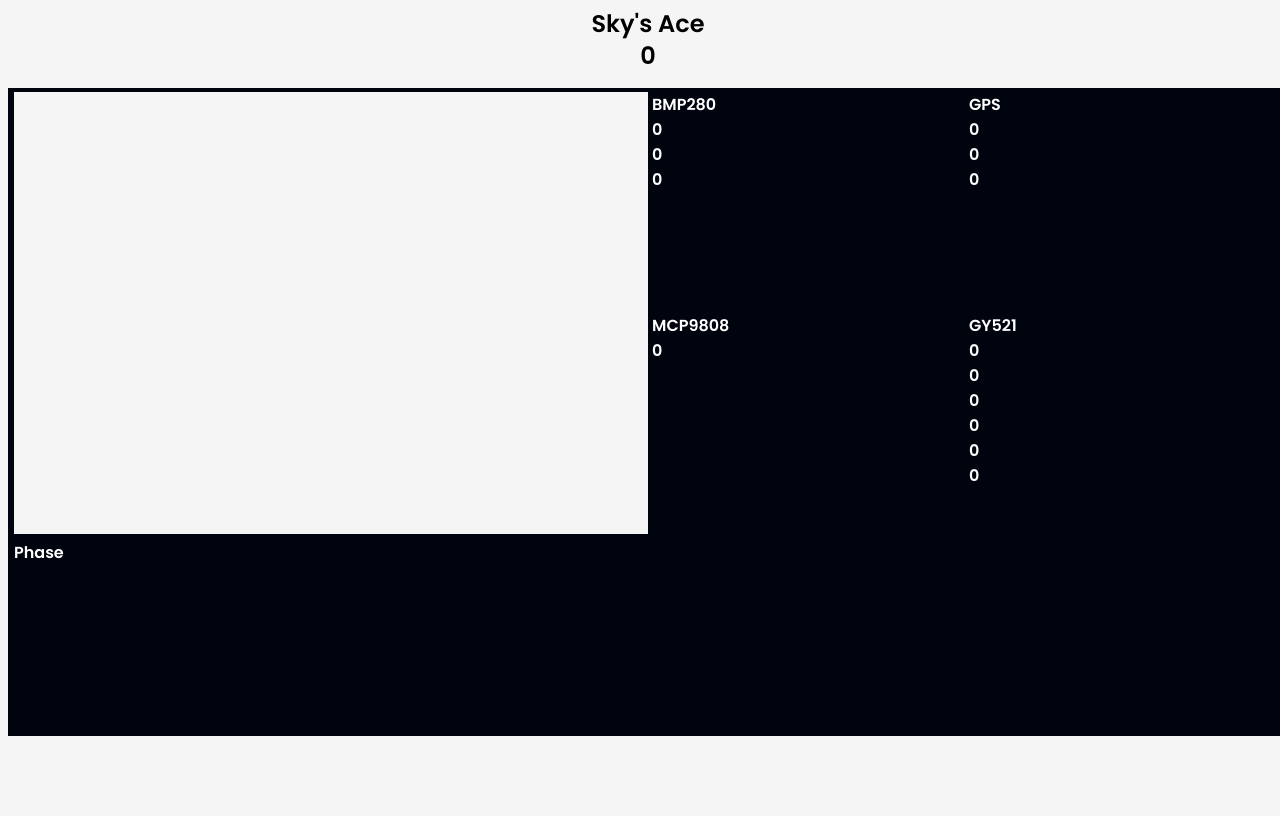
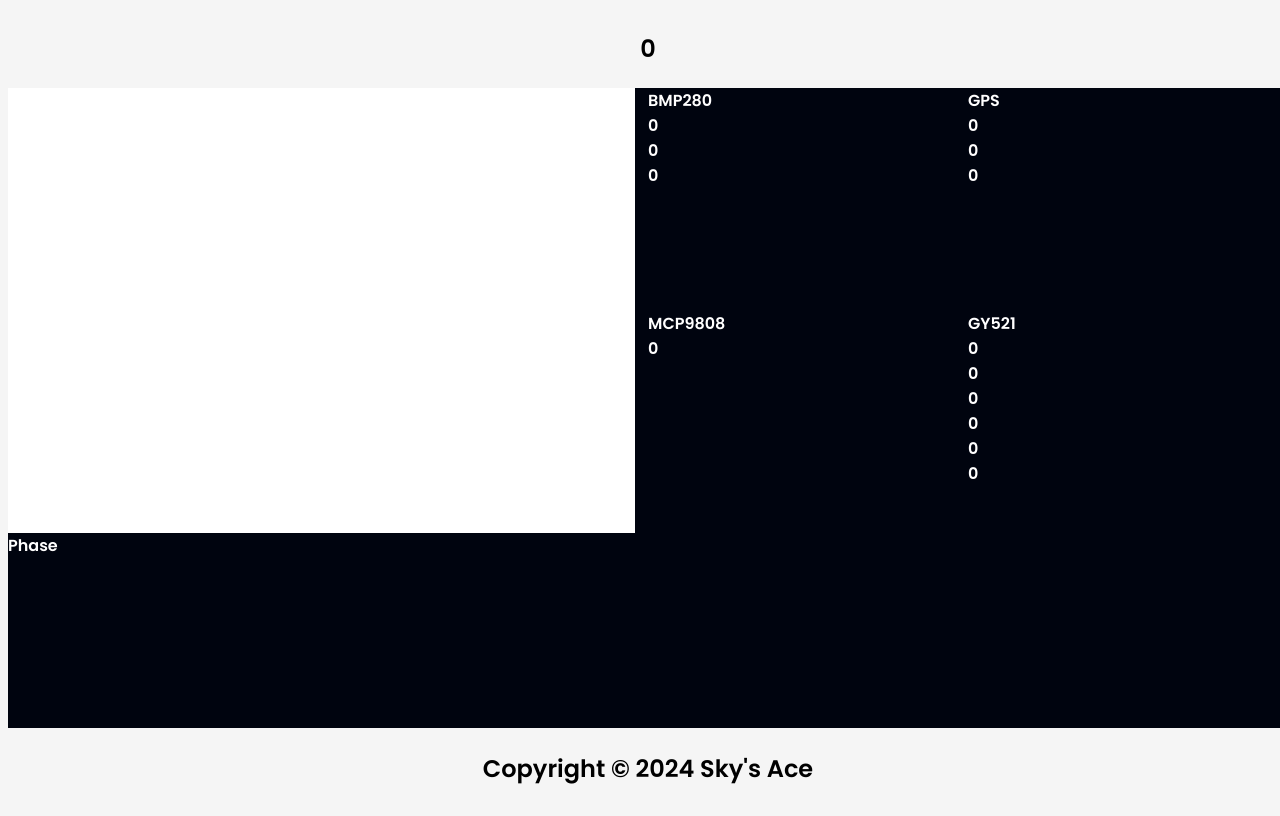
Before and after one commit to itertius/Cansat2024-Webserver, a website with bundled scripts: page index.html in a window 1280 px wide. Built offline with nearby package versions, Linux system fonts and the light colour scheme.

Commit message:
update webserver

```diff
--- a/app.js
+++ b/app.js
@@ -107,7 +107,7 @@ function initmap(lat, lng) {
 function updateDatabase(data) {
   // create pool //
   const pool = mysql.createPool({
-    host: '127.0.0.1', // localhost
+    host: '127.0.0.1', // localhost # find server #
     user: 'root',
     password: 'iterrius',
     database: 'skybase', // change to actual database
--- a/index.html
+++ b/index.html
@@ -15,7 +15,7 @@
 <body class="fullscreen">
     <header class="header">
         <div>
-            Sky's Ace
+
         </div>
         <div class="time">
             <div id="SyncSec">
@@ -99,7 +99,7 @@
     </div>
 
     <footer class="footer">
-
+        Copyright © 2024 Sky's Ace
     </footer>
 </body>
 
--- a/style.css
+++ b/style.css
@@ -1,46 +1,46 @@
 @import url("https://fonts.googleapis.com/css2?family=Poppins:wght@400;500;600;700;800;900&display=swap");
 
 .fullscreen {
-  width: 100vw;
+  width: 100%;
   height: 100vh;
   font-family: 'Poppins', sans-serif;
   font-weight: 600;
-  overflow: auto;
+  overflow: hidden;
   background-color: whitesmoke;
 }
 
 .header {
-  padding-left: 6px;
-  padding-right: 6px;
-  display: flexbox;
+  /* padding-left: 6px;
+  padding-right: 6px; */
+  display: flex;
   justify-content: center;
   align-items: center;
   text-align: center;
-  font-size: 1.5rem;
-  line-height: 2rem;
+  font-size: x-large;
   height: 10%;
   background-color: whitesmoke;
 }
 
 .main {
   background-color: #00040f;
-  padding-left: 6px;
+  /* padding-left: 6px;
   padding-right: 6px;
   padding-top: 4px;
-  padding-bottom: 4px;
+  padding-bottom: 4px; */
   height: 80%;
   color: white;
-  gap: 4px;
+  /* gap: 4px; */
   display: grid;
   grid-template-columns: 50% 50%;
+  height: 80%;
 }
 
 .footer {
   height: 10%;
-}
-
-.left {
-  background-color: whitesmoke;
+  display: flex;
+  justify-content: center;
+  align-items: center;
+  font-size: x-large;
 }
 
 .right {
@@ -60,10 +60,12 @@
 
 #map {
   height: 100%;
+  width: 98%;
+  background-color: white;
 }
 
 .Phase {
-  padding-top: 2px;
+  /* padding-top: 2px; */
 }
 
 /* xs : 480px */
```
